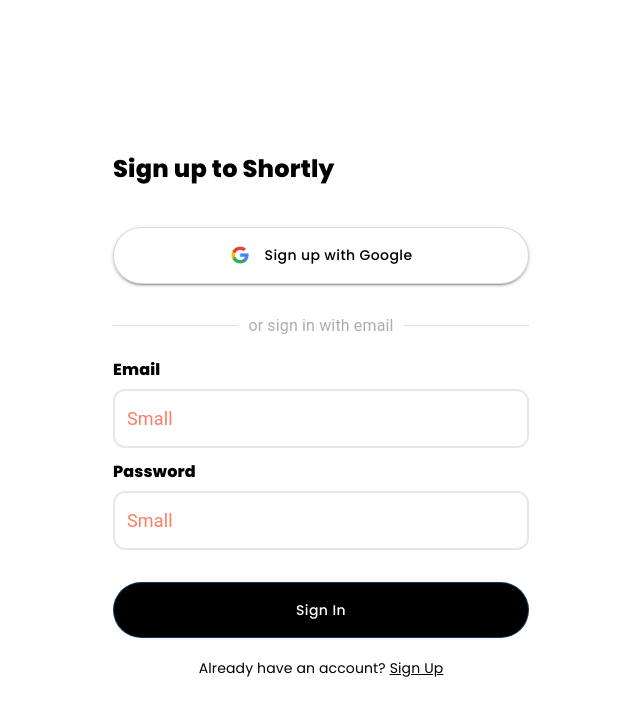
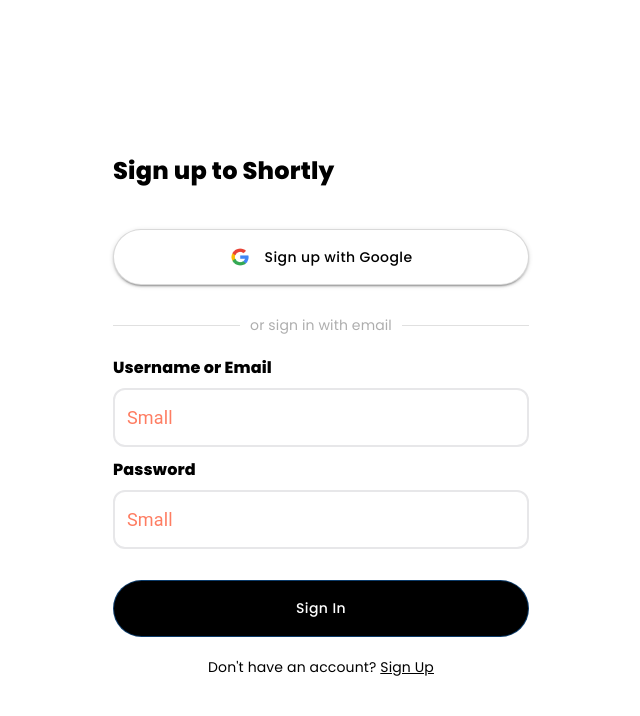
Before and after one commit to 12otherWays/shortly, a Next.js app: page /login in a window 1280 px wide. Shown: the top 716 px of the page, without its empty margins (331-971 px from the left). Built offline with nearby package versions, Linux system fonts and the light colour scheme; a web font is replaced by a local one.

Commit message:
removed next step of login page and also made small  change in sign up page

```diff
--- a/pages/login/index.js
+++ b/pages/login/index.js
@@ -11,6 +11,7 @@
 import { useState } from "react";
 import Google from "../../public/google.png";
 import { useRouter } from "next/router";
+import ArrowBackIosOutlinedIcon from "@mui/icons-material/ArrowBackIosOutlined";
 
 const OutterDiv = styled(Box)(({ theme }) => ({
   display: "flex",
@@ -37,7 +38,6 @@
 
 function index() {
   const router = useRouter();
-  const [next, setNext] = useState(false);
   const [checked, setChecked] = useState(false);
 
   const handleChange = (event) => {
@@ -65,37 +65,6 @@
                 padding: "30px 60px 0",
               }}
             >
-              {next && (
-                <Box sx={{ position: "relative" }}>
-                  <Box
-                    onClick={() => {
-                      setNext(false);
-                    }}
-                    sx={{
-                      border: "2px solid rgba(0,0,0,0.12)",
-                      position: "absolute",
-                      left: "-60px",
-                      top: "-40px",
-                      height: "40px",
-                      width: "40px",
-                      borderRadius: "50%",
-                      display: "flex",
-                      justifyContent: "center",
-                      alignItems: "center",
-                      "&:hover": {
-                        borderWidth: "2.5px",
-                      },
-                    }}
-                  >
-                    <ArrowBackIosOutlinedIcon
-                      sx={{
-                        fontSize: "20px",
-                      }}
-                    />
-                  </Box>
-                </Box>
-              )}
-
               <Typography
                 sx={{
                   fontSize: "24px",
@@ -106,8 +75,7 @@
               >
                 Sign up to Shortly
               </Typography>
-              {!next && (
-                <>
+
               <Button
                 variant="contained"
                 sx={{
@@ -128,12 +96,7 @@
                   },
                 }}
               >
-                    <Image
-                      src={Google}
-                      alt="google icon"
-                      height={20}
-                      width={20}
-                    />
+                <Image src={Google} alt="google icon" height={20} width={20} />
                 Sign up with Google
               </Button>
               <Box
@@ -149,14 +112,19 @@
               >
                 <Divider sx={{ flexGrow: 1 }} />
                 <Typography
-                      sx={{ padding: "0 10px", color: "rgba(0,0,0,0.32)" }}
+                  sx={{
+                    fontSize: "14px",
+                    padding: "0 10px",
+                    color: "rgba(0,0,0,0.32)",
+                    fontFamily: "'Poppins', sans-serif",
+                  }}
                 >
                   or sign in with email
                 </Typography>
                 <Divider sx={{ flexGrow: 1 }} />
               </Box>
               <Box sx={{ marginTop: "10px" }}>
-                    <Text>Email</Text>
+                <Text>Username or Email</Text>
                 <TextField
                   id="outlined-size-small"
                   defaultValue="Small"
@@ -232,9 +200,6 @@
                 />
               </Box>
               <Button
-                    onClick={() => {
-                      setNext(true);
-                    }}
                 variant="outlined"
                 sx={{
                   color: "white",
@@ -250,7 +215,7 @@
                   textTransform: "none",
                   marginBottom: "20px",
                   "&:hover": {
-                        backgroundColor: "black",
+                    backgroundColor: "rgba(0,0,0,0.82)",
                   },
                 }}
               >
@@ -264,7 +229,7 @@
                     textAlign: "center",
                   }}
                 >
-                      Already have an account?{" "}
+                  Don't have an account?{" "}
                   <span
                     onClick={() => router.push("/signup")}
                     style={{
@@ -276,8 +241,6 @@
                   </span>
                 </Typography>
               </Box>
-                </>
-              )}
             </Box>
           </Box>
         </Box>
--- a/pages/signup/index.js
+++ b/pages/signup/index.js
@@ -180,7 +180,7 @@
                       },
                     }}
                   >
-                    Sign up with Google
+                    Continue with Email
                   </Button>
                   <Box>
                     <Typography
@@ -414,6 +414,7 @@
                         "& .MuiSvgIcon-root": {
                           fontSize: 28,
                           borderRadius: "0",
+                          color: "#FE7D62",
                         },
                         borderRadius: "0",
                         padding: 0,
```
Lines whose indentation alone changed are shown as unchanged.
